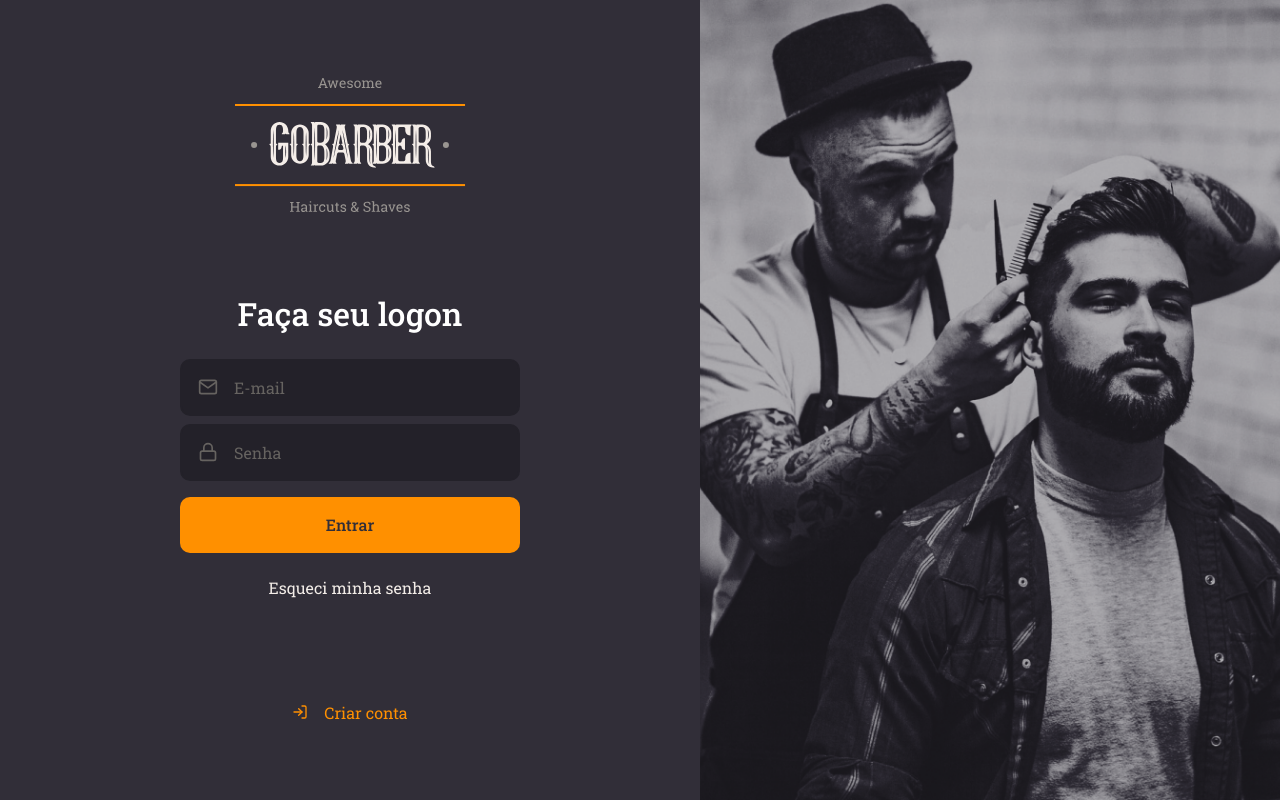
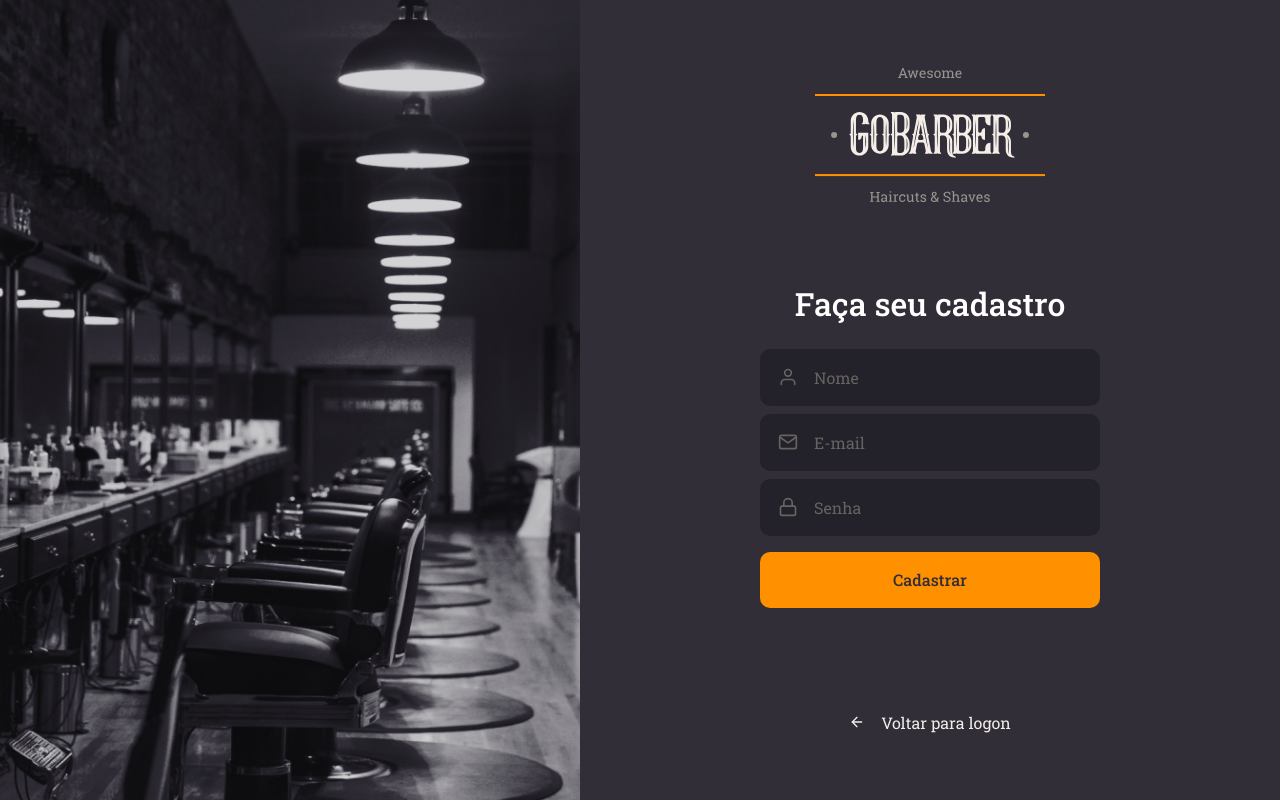
Before and after one commit to giovannijoao/gostack-projeto-gobarber-frontend, a React (Create React App) app: page / in a window 1280 px wide. Built offline with nearby package versions, Linux system fonts and the light colour scheme.

Commit message:
Sign Up Page

```diff
--- a/src/App.tsx
+++ b/src/App.tsx
@@ -1,12 +1,13 @@
 import React from 'react';
 import GlobalStyle from './styles/global';
 import SignIn from './pages/SignIn';
+import SignUp from './pages/SignUp';
 
 const App: React.FC = () => {
   return (
     <>
       <GlobalStyle />
-      <SignIn />
+      <SignUp />
     </>
   );
 };
--- /dev/null
+++ b/src/pages/SignUp/index.tsx
@@ -0,0 +1,35 @@
+import React from 'react';
+import { FiArrowLeft, FiMail, FiLock, FiUser } from 'react-icons/fi';
+import { Container, Content, Background } from './styles';
+import logoImg from '../../assets/logo.svg';
+import Input from '../../components/Input';
+import Button from '../../components/Button';
+
+const SignUp: React.FC = () => {
+  return (
+    <Container>
+      <Background />
+      <Content>
+        <img src={logoImg} alt="GoBarber" />
+        <form>
+          <h1>Faça seu cadastro</h1>
+          <Input name="nome" placeholder="Nome" icon={FiUser} />
+          <Input name="email" placeholder="E-mail" icon={FiMail} />
+          <Input
+            name="password"
+            type="password"
+            placeholder="Senha"
+            icon={FiLock}
+          />
+          <Button type="submit">Cadastrar</Button>
+        </form>
+        <a href="login">
+          <FiArrowLeft />
+          Voltar para logon
+        </a>
+      </Content>
+    </Container>
+  );
+};
+
+export default SignUp;
--- /dev/null
+++ b/src/pages/SignUp/styles.ts
@@ -0,0 +1,65 @@
+import styled from 'styled-components';
+import { shade } from 'polished';
+import signUpBackgroundImg from '../../assets/sign-up-background.png';
+
+export const Container = styled.div`
+  height: 100vh;
+
+  display: flex;
+  align-items: stretch;
+`;
+
+export const Content = styled.div`
+  display: flex;
+  flex-direction: column;
+  align-items: center;
+
+  place-content: center;
+
+  width: 100%;
+  max-width: 700px;
+
+  a {
+    display: block;
+    margin-top: 24px;
+    text-decoration: none;
+    transition: color 0.2s;
+  }
+
+  form {
+    margin: 80px 0;
+    width: 340px;
+    text-align: center;
+
+    h1 {
+      margin-bottom: 24px;
+    }
+
+    a {
+      color: #f3ede8;
+      &:hover {
+        color: ${shade(0.2, '#f3ede8')};
+      }
+    }
+  }
+
+  > a {
+    color: #f3ede8;
+    display: flex;
+    align-items: center;
+
+    &:hover {
+      color: ${shade(0.2, '#f3ede8')};
+    }
+
+    svg {
+      margin-right: 16px;
+    }
+  }
+`;
+
+export const Background = styled.div`
+  flex: 1;
+  background: url(${signUpBackgroundImg}) no-repeat center;
+  background-size: cover;
+`;
```
Also changed, not shown: src/assets/sign-up-background.png (added).
